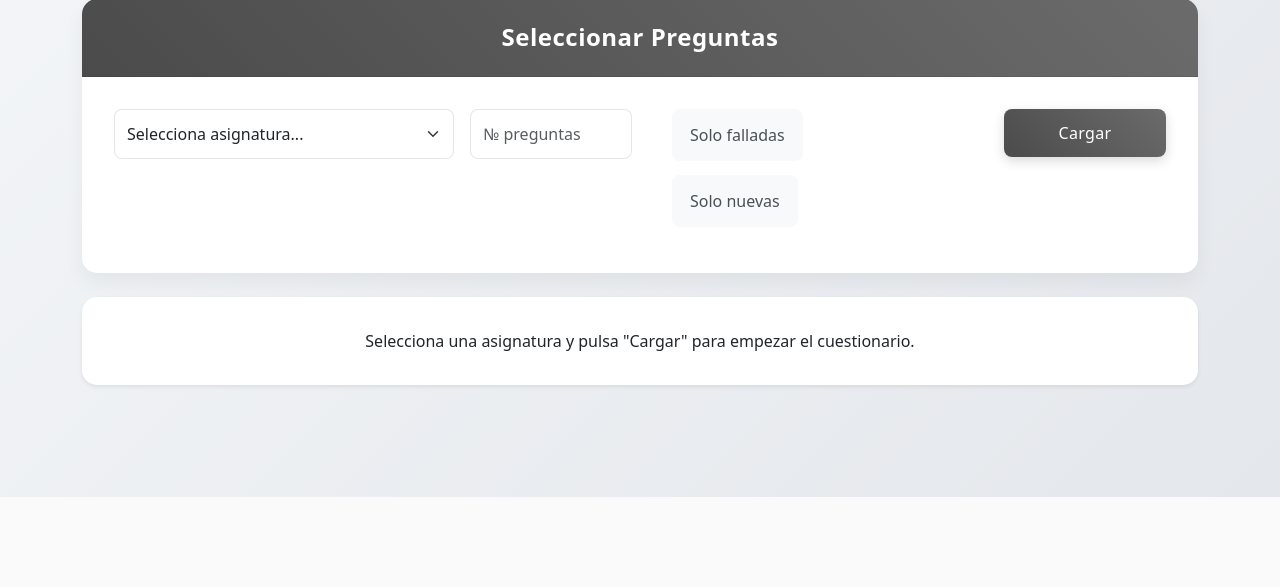
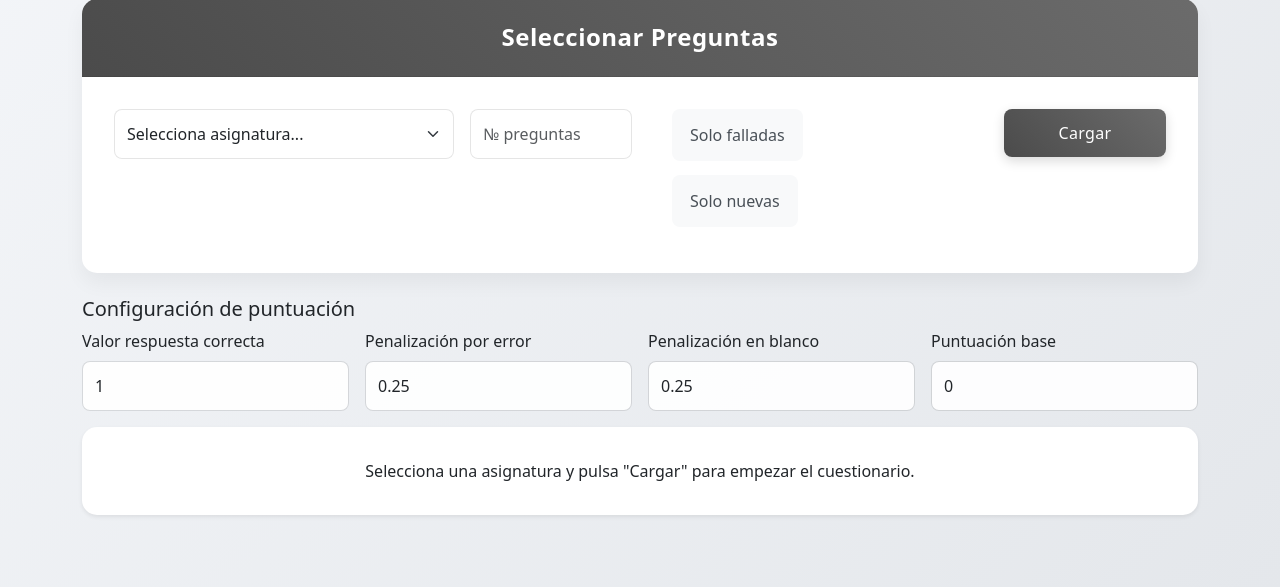
Before and after one commit to tdguchi/cuestionario, a Flask app: page / in a window 1280 px wide. Shown: the part 351-938 px from the top of the page. Before the commit the page ends 848 px from the top, so only its background shows below. Run offline with Flask 3, Linux system fonts and the light colour scheme; data comes from the database, SQL or seed files in the repository; both versions use the stored data as it was after the commit.

Commit message:
añadido calculo d puntuación

```diff
--- a/app.py
+++ b/app.py
@@ -157,7 +157,8 @@ def submit():
             "unanswered": selected_answer is None
         })
 
-    score = round((correct_count / len(questions)) * 10, 1) if questions else 0
+    # Eliminamos el cálculo antiguo basado en porcentaje:
+    # score = round((correct_count / len(questions)) * 10, 1) if questions else 0
 
     if subject:
         try:
@@ -173,10 +174,28 @@ def submit():
             print(f"Error al actualizar la base de datos: {e}")
             return jsonify({"error": "Error al actualizar resultados"}), 500
 
+    # Obtener configuración de puntuación para la asignatura
+    scoring = get_scoring_config(subject)
+
+    correct_count = sum(1 for r in results if r['is_correct'])
+    incorrect_count = sum(1 for r in results if not r['is_correct'] and not r['unanswered'])
+    blank_count = sum(1 for r in results if r['unanswered'])
+
+    # Calcular nota final usando los valores de configuración
+    final_score = (
+        float(scoring['base_score']) +
+        (correct_count * float(scoring['correct_value'])) -
+        (incorrect_count * float(scoring['incorrect_penalty'])) -
+        (blank_count * float(scoring['blank_penalty']))
+    )
+
+    # Asegurar que la nota está entre 0 y 10
+    final_score = max(0, min(10, final_score))
+
     return jsonify({
-        "correct_count": correct_count,
-        "nota": score,
-        "results": results
+        'results': results,
+        'correct_count': correct_count,
+        'final_score': final_score
     })
 
 @app.route("/upload", methods=["POST"])
@@ -270,5 +289,58 @@ def upload_file():
 
     return redirect(url_for('index'))
 
+def get_scoring_config(subject=None):
+    """Obtiene la configuración de puntuación para una asignatura específica o la global"""
+    with get_db_connection() as conn:
+        conn.row_factory = sqlite3.Row
+        if subject:
+            cursor = conn.execute(
+                'SELECT * FROM scoring_config WHERE subject = ?',
+                (subject,)
+            )
+        else:
+            cursor = conn.execute(
+                'SELECT * FROM scoring_config WHERE subject IS NULL'
+            )
+        config = cursor.fetchone()
+
+        # Si no hay configuración específica, usar la global
+        if not config:
+            cursor = conn.execute(
+                'SELECT * FROM scoring_config WHERE subject IS NULL'
+            )
+            config = cursor.fetchone()
+
+        return config
+
+@app.route('/api/scoring-config', methods=['GET'])
+def api_get_scoring_config():
+    subject = request.args.get('subject')
+    config = get_scoring_config(subject)
+    return jsonify({
+        'correct_value': float(config['correct_value']),
+        'incorrect_penalty': float(config['incorrect_penalty']),
+        'blank_penalty': float(config['blank_penalty']),
+        'base_score': float(config['base_score'])
+    })
+
+@app.route('/api/scoring-config', methods=['POST'])
+def update_scoring_config():
+    config = request.get_json()
+    with get_db_connection() as conn:
+        conn.execute('''
+            UPDATE scoring_config
+            SET correct_value = ?, incorrect_penalty = ?,
+                blank_penalty = ?, base_score = ?
+            WHERE id = 1
+        ''', (
+            config['correct_value'],
+            config['incorrect_penalty'],
+            config['blank_penalty'],
+            config['base_score']
+        ))
+        conn.commit()
+        return jsonify({'status': 'success'})
+
 if __name__ == "__main__":
     app.run(host='0.0.0.0', debug=True)
--- a/static/js/script.js
+++ b/static/js/script.js
@@ -85,18 +85,17 @@ function submitQuiz() {
             throw new Error("Invalid response from server");
         }
 
-        // Calculate unanswered questions
+        // Calculate values for display (no local grade calculation)
         const unansweredCount = data.results.filter(r => r.unanswered).length;
         const incorrectCount = data.results.length - data.correct_count - unansweredCount;
-        const score = (data.correct_count / data.results.length * 10).toFixed(1);
 
-        // Create results card with updated stats
+        // Create results card using final_score from the server
         const resultContainer = document.getElementById('results');
         resultContainer.innerHTML = `
             <div class='results-card fade-in'>
                 <div class='results-summary'>
                     <div class='result-stat'>
-                        <h5>${score}</h5>
+                        <h5>${data.final_score}</h5>
                         <p>Nota final</p>
                     </div>
                     <div class='result-stat'>
@@ -110,10 +109,6 @@ function submitQuiz() {
                     <div class='result-stat'>
                         <h5>${unansweredCount}</h5>
                         <p>Sin responder</p>
-                    </div>
-                    <div class='result-stat'>
-                        <h5>${((data.correct_count / data.results.length) * 100).toFixed(0)}%</h5>
-                        <p>Aciertos</p>
                     </div>
                 </div>
             </div>
@@ -159,5 +154,40 @@ function submitQuiz() {
     });
 }
 
+// Cargar configuración de puntuación
+async function loadScoringConfig() {
+    const response = await fetch('/api/scoring-config');
+    const config = await response.json();
+
+    document.getElementById('correct-value').value = config.correct_value;
+    document.getElementById('incorrect-penalty').value = config.incorrect_penalty;
+    document.getElementById('blank-penalty').value = config.blank_penalty;
+    document.getElementById('base-score').value = config.base_score;
+}
+
+// Guardar configuración de puntuación
+async function saveScoringConfig() {
+    const config = {
+        correct_value: parseFloat(document.getElementById('correct-value').value),
+        incorrect_penalty: parseFloat(document.getElementById('incorrect-penalty').value),
+        blank_penalty: parseFloat(document.getElementById('blank-penalty').value),
+        base_score: parseFloat(document.getElementById('base-score').value)
+    };
+
+    await fetch('/api/scoring-config', {
+        method: 'POST',
+        headers: { 'Content-Type': 'application/json' },
+        body: JSON.stringify(config)
+    });
+}
+
+// Añadir event listeners para guardar configuración
+document.querySelectorAll('.scoring-config input').forEach(input => {
+    input.addEventListener('change', saveScoringConfig);
+});
+
+// Cargar configuración al inicio
+loadScoringConfig();
+
 // Initialize config visibility on page load
 setupConfigVisibility();
--- a/templates/quiz.html
+++ b/templates/quiz.html
@@ -82,6 +82,27 @@
                     </form>
                 </div>
             </div>
+            <div class="scoring-config mb-3">
+                <h5>Configuración de puntuación</h5>
+                <div class="row g-3">
+                    <div class="col-md-3">
+                        <label class="form-label">Valor respuesta correcta</label>
+                        <input type="number" class="form-control" id="correct-value" step="0.1">
+                    </div>
+                    <div class="col-md-3">
+                        <label class="form-label">Penalización por error</label>
+                        <input type="number" class="form-control" id="incorrect-penalty" step="0.1">
+                    </div>
+                    <div class="col-md-3">
+                        <label class="form-label">Penalización en blanco</label>
+                        <input type="number" class="form-control" id="blank-penalty" step="0.1">
+                    </div>
+                    <div class="col-md-3">
+                        <label class="form-label">Puntuación base</label>
+                        <input type="number" class="form-control" id="base-score" step="0.1">
+                    </div>
+                </div>
+            </div>
         </div>
         {% if questions %}
         <div class="card">
```
Also changed, not shown: schema.sql (added, +13 -0 lines), banco.db, 1 other file.
